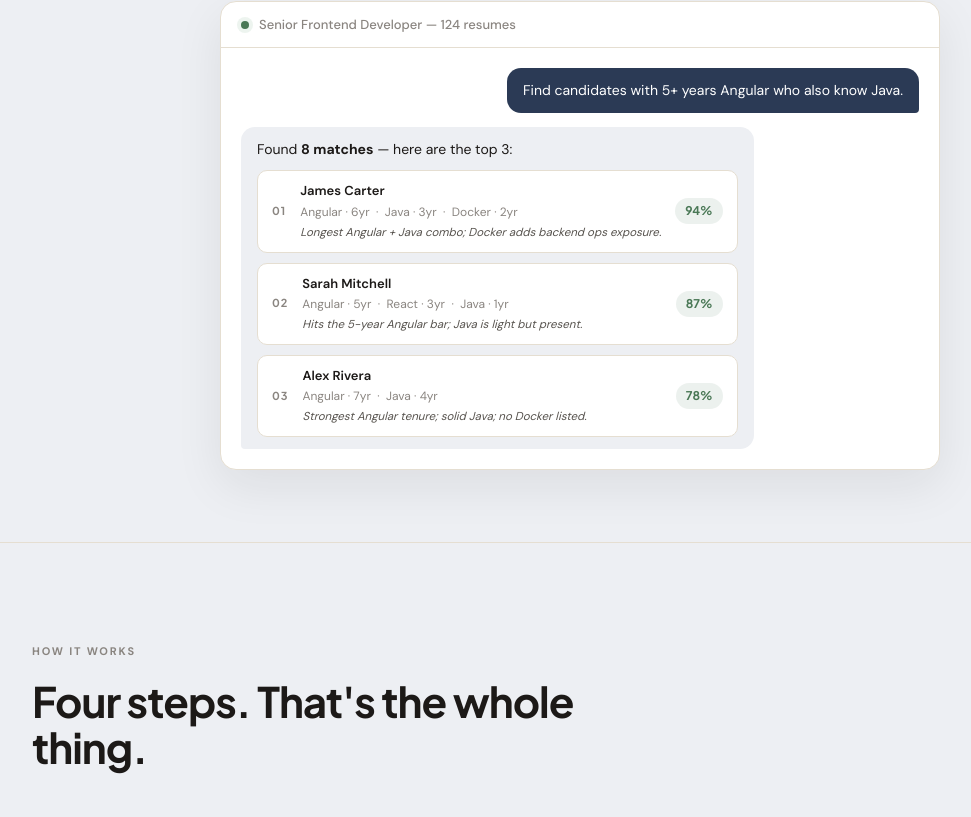
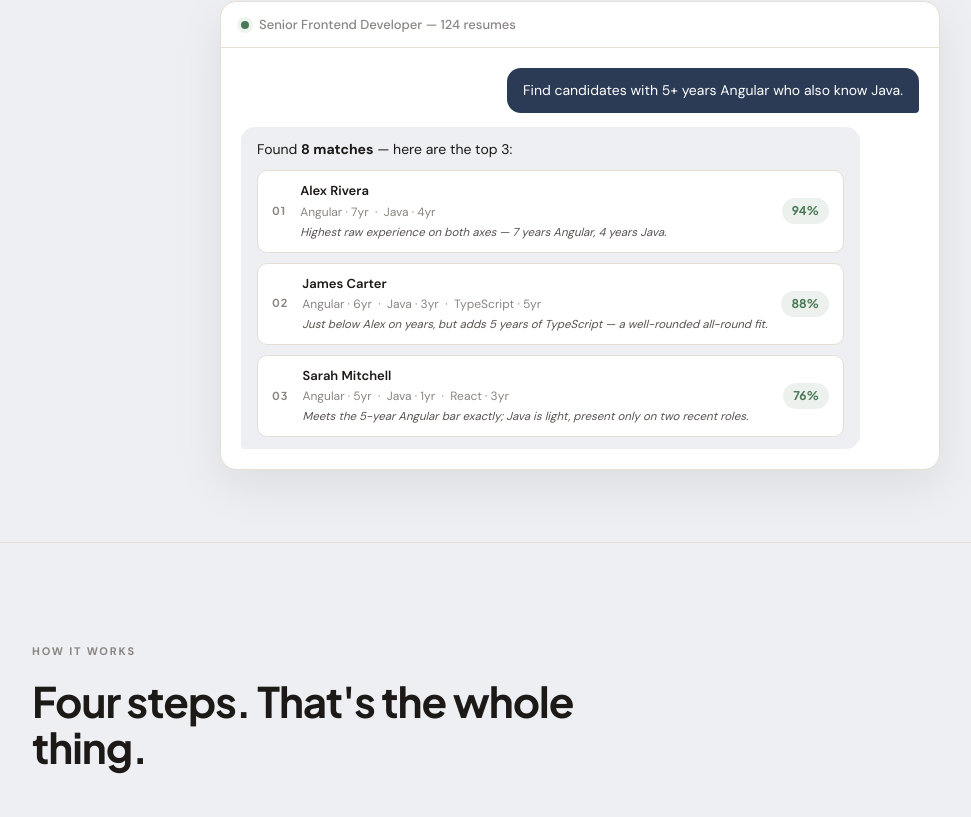
Before and after one commit to hamdanmadara/recruit-ai, a React (Vite) app: page / in a window 1280 px wide. Shown: the part 698-1515 px from the top of the page, without its empty margins (60-1031 px from the left). Built offline with nearby package versions, Linux system fonts and the light colour scheme.

Commit message:
Fix issues in landing page

```diff
--- a/src/pages/Landing.jsx
+++ b/src/pages/Landing.jsx
@@ -60,10 +60,11 @@ function ChatMockHero() {
           <div className="chat-mock-candidate">
             <span className="rank">01</span>
             <div className="cand-info">
-              <div className="name">James Carter</div>
-              <div className="meta">Angular · 6yr &nbsp;·&nbsp; Java · 3yr &nbsp;·&nbsp; Docker · 2yr</div>
+              <div className="name">Alex Rivera</div>
+              <div className="meta">Angular · 7yr &nbsp;·&nbsp; Java · 4yr</div>
               <div className="cand-reason">
-                Longest Angular + Java combo; Docker adds backend ops exposure.
+                Highest raw experience on both axes — 7 years Angular, 4
+                years Java.
               </div>
             </div>
             <span className="score">94%</span>
@@ -71,24 +72,26 @@ function ChatMockHero() {
           <div className="chat-mock-candidate">
             <span className="rank">02</span>
             <div className="cand-info">
-              <div className="name">Sarah Mitchell</div>
-              <div className="meta">Angular · 5yr &nbsp;·&nbsp; React · 3yr &nbsp;·&nbsp; Java · 1yr</div>
+              <div className="name">James Carter</div>
+              <div className="meta">Angular · 6yr &nbsp;·&nbsp; Java · 3yr &nbsp;·&nbsp; TypeScript · 5yr</div>
               <div className="cand-reason">
-                Hits the 5-year Angular bar; Java is light but present.
+                Just below Alex on years, but adds 5 years of TypeScript — a
+                well-rounded all-round fit.
               </div>
             </div>
-            <span className="score">87%</span>
+            <span className="score">88%</span>
           </div>
           <div className="chat-mock-candidate">
             <span className="rank">03</span>
             <div className="cand-info">
-              <div className="name">Alex Rivera</div>
-              <div className="meta">Angular · 7yr &nbsp;·&nbsp; Java · 4yr</div>
+              <div className="name">Sarah Mitchell</div>
+              <div className="meta">Angular · 5yr &nbsp;·&nbsp; Java · 1yr &nbsp;·&nbsp; React · 3yr</div>
               <div className="cand-reason">
-                Strongest Angular tenure; solid Java; no Docker listed.
+                Meets the 5-year Angular bar exactly; Java is light, present
+                only on two recent roles.
               </div>
             </div>
-            <span className="score">78%</span>
+            <span className="score">76%</span>
           </div>
         </div>
       </div>
@@ -332,21 +335,21 @@ function ListingMock() {
     },
     {
       rank: '02',
+      initials: 'LW',
+      name: 'Laura Williams',
+      title: 'Frontend Engineer',
+      exp: '4 yrs',
+      skills: ['React', 'Redux', 'GraphQL'],
+      score: 89,
+    },
+    {
+      rank: '03',
       initials: 'SM',
       name: 'Sarah Mitchell',
       title: 'Lead Frontend Engineer',
       exp: '7 yrs',
       skills: ['React', 'TypeScript', 'Next.js'],
       score: 87,
-    },
-    {
-      rank: '03',
-      initials: 'LW',
-      name: 'Laura Williams',
-      title: 'Frontend Engineer',
-      exp: '4 yrs',
-      skills: ['React', 'Redux', 'GraphQL'],
-      score: 89,
     },
     {
       rank: '04',
```
